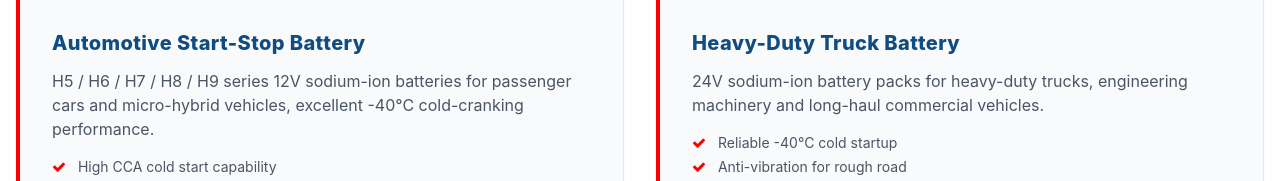
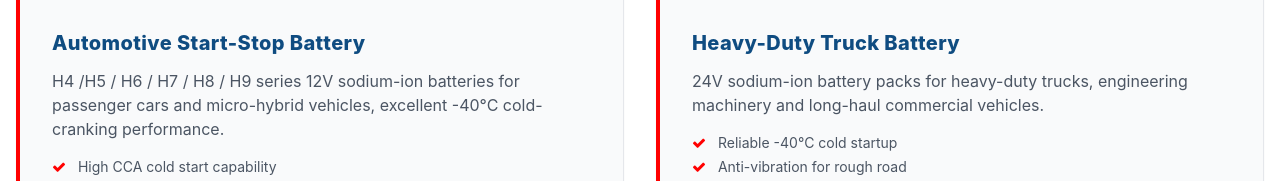
Before and after one commit to Srpna-batt/srpna-batt, a plain HTML site: page solutions.html in a window 1280 px wide. Shown: the part 1032-1213 px from the top of the page. Drawn offline with nearby package versions, Linux system fonts and the light colour scheme.

Commit message:
Update solutions.html

```diff
--- a/solutions.html
+++ b/solutions.html
@@ -127,7 +127,7 @@
                 </div>
                 <div class="p-8">
                     <h3 class="text-xl logo-font text-primary mb-3">Automotive Start-Stop Battery</h3>
-                    <p class="text-gray-600 mb-4">H5 / H6 / H7 / H8 / H9 series 12V sodium-ion batteries for passenger cars and micro-hybrid vehicles, excellent -40&deg;C cold-cranking performance.</p>
+                    <p class="text-gray-600 mb-4">H4 /H5 / H6 / H7 / H8 / H9 series 12V sodium-ion batteries for passenger cars and micro-hybrid vehicles, excellent -40&deg;C cold-cranking performance.</p>
                     <ul class="space-y-1 text-sm text-gray-600 mb-6">
                         <li><i class="fa fa-check text-accentRed mr-2"></i> High CCA cold start capability</li>
                         <li><i class="fa fa-check text-accentRed mr-2"></i> Maintenance-free design</li>
```
